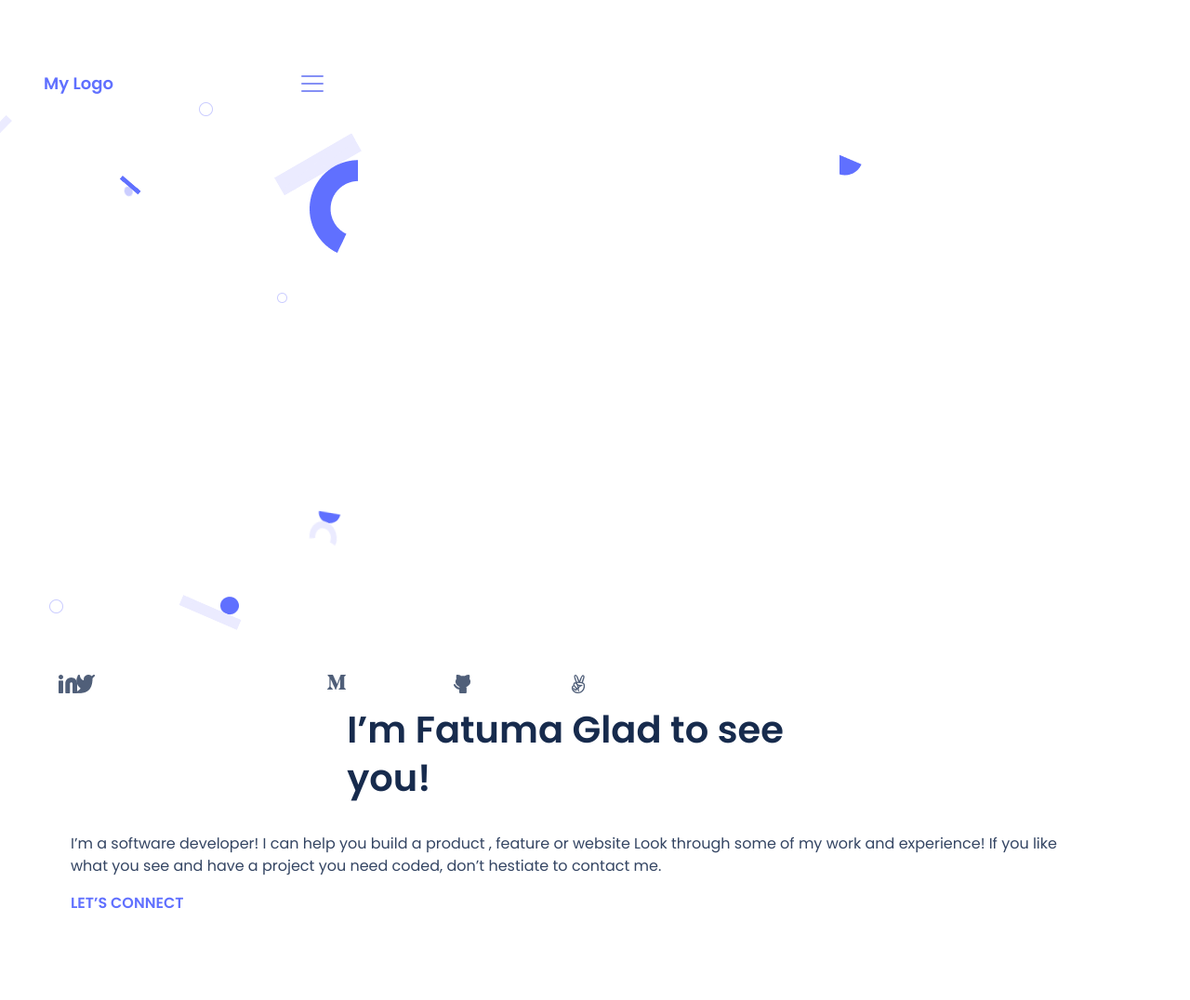
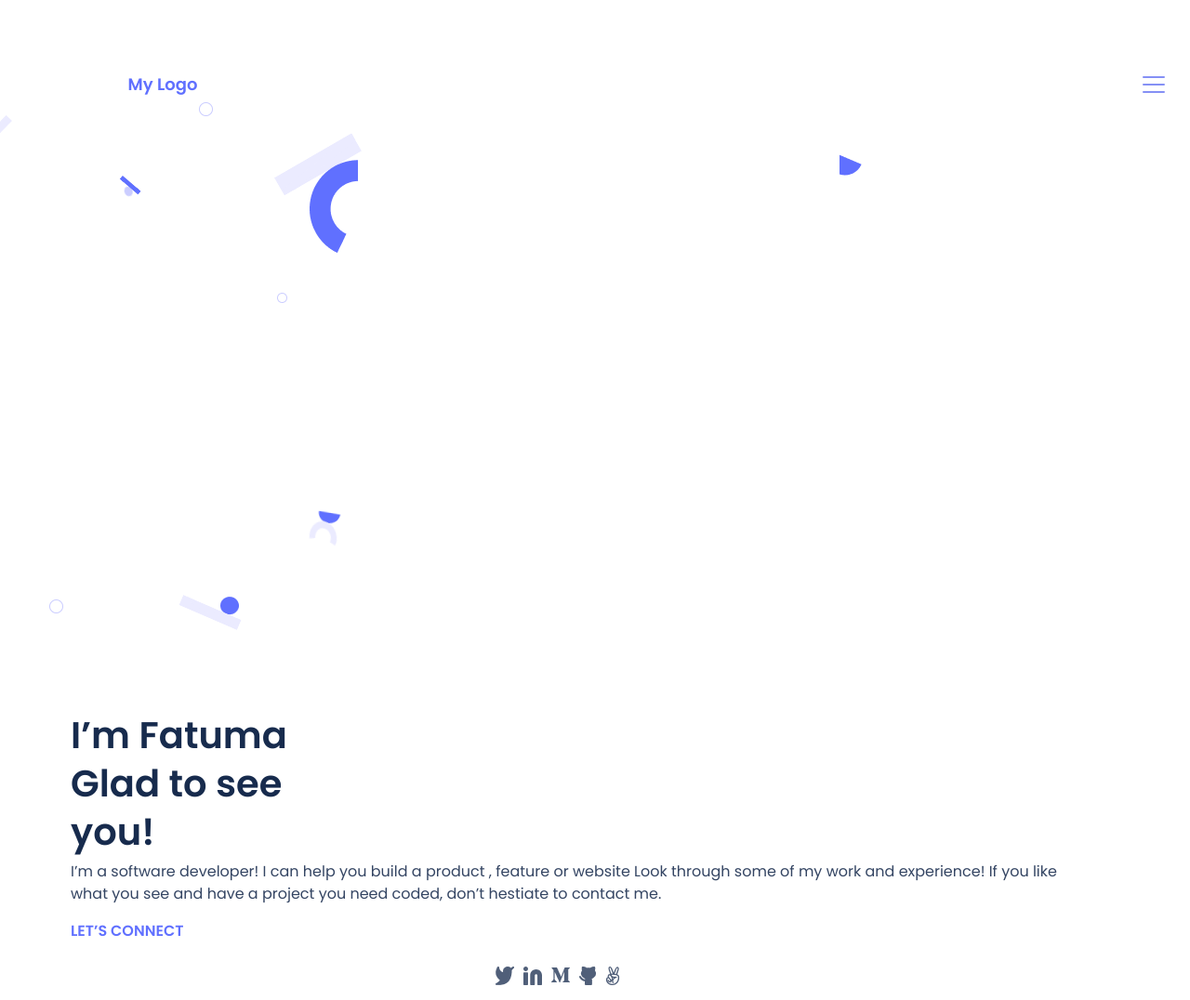
Before and after one commit to frempongdev/portfolio, a website: page index.html in a window 1280 px wide. Shown: the whole page at 93% size. Before the commit the page ends 1046 px from the top, so only its background shows below. Drawn offline with nearby package versions, Linux system fonts and the light colour scheme.

Commit message:
update alignment

```diff
--- a/index.html
+++ b/index.html
@@ -11,13 +11,8 @@
     <link rel="stylesheet" href="styles.css">
     <title>Portfolio</title>
 
-</head>
-<body>
-
     <header>
-    <appbar class="appbar">
-
-        <nav class="appbar  navbar navbar-light fixed-top">
+      <nav class=" navbar navbar-light fixed-top">
         <div class="container-fluid">
           <div class="nav-container">
           <a class="navbar-brand" href="#">My Logo</a>
@@ -45,28 +40,32 @@
           </div>
         </div>
       </nav>
-    </appbar>
   </header>
+
+</head>
+<body>
 
   <div class="main">
   <section class="container">
-      <h1 class="container heading">I’m Fatuma
+    <div class="items-wrapper">
+      <h1 class="heading">I’m Fatuma
       Glad to see <br> you!</h1>
       <p id="p1">I’m a software developer! I can help you build a product , feature or website Look through some of my work and experience! If you like what you see and have a project you need coded, don’t hestiate to contact me.</p>
       <p id="p2">LET’S CONNECT</p>
+    </div>
+     <div class="icon-wrapper">
+        <ul class="socialmedia ">
+            <li><a href="#"><img class="socialmedia icon1"  src="vectors/Vector4.png"></a> </li>
+            <li><a href="#"><img class="socialmedia icon2"  src="vectors/Linkedin icon.svg"></a> </li>
+            <li><a href="#"><img class="socialmedia icon3"  src="vectors/Vector5.png"></a> </li>
+            <li> <a href="#"><img class="socialmedia icon4"  src="vectors/Vector1.png"></a> </li>
+            <li> <a href="#"><img class="socialmedia icon5"  src="vectors/Vector3.png"></a></li>
+       </ul>
 
-    <div class="socialmedia">
-      <ul class="icons">
-         <li><a href="#"><img class="icons icon1"  src="vectors/Vector4.png"></a> </li>
-        <li><a href="#"><img class="icons icon2"  src="vectors/Linkedin icon.svg"></a> </li>
-        <li><a href="#"><img class="icons icon3"  src="vectors/Vector5.png"></a> </li>
-        <li> <a href="#"><img class="icons icon4"  src="vectors/Vector1.png"></a> </li>
-        <li> <a href="#"><img class="icons icon5"  src="vectors/Vector3.png"></a></li>
-
-      </ul>
       </div>
     </section>
   </div>
+
 
 
   <section class="background-images">
--- a/styles.css
+++ b/styles.css
@@ -1,17 +1,13 @@
+/*to prevent zoom on page loading*/
 html * {
   max-height: 1000000px;
 }
 
-.appbar {
-  position: absolute;
-  width: 375px;
-  height: 92px;
-  left: 0;
-  top: 0;
-  display: flex;
+.navbar{
+  margin-top: 5%;
 }
 
-.navbar .nav-container {
+.nav-container {
   margin-left: 10%;
 }
 
@@ -41,13 +37,6 @@ html * {
   border: 0 !important;
 }
 
-.navbar {
-  position: absolute;
-  left: 0;
-  right: 0;
-  top: 44px;
-  bottom: 0;
-}
 
 ul {
   list-style: none;
@@ -81,13 +70,29 @@ ul {
 
 .container {
   display: flex;
+  flex-flow: nowrap;
   flex-direction: column;
   justify-content: center;
   margin-left: 5%;
   margin-right: 10%;
   margin-bottom: 10px;
-  margin-top: 15%;
+  margin-top: 30%;
+  align-items: center;
 }
+.items-wrapper .icon-wrapper{
+  width: 50%;
+}
+
+@media only screen and (max-width: 600px) {
+
+  .container {
+     display: block;
+   }
+   .items-wrapper, .icon-wrapper{
+    width: 100%;
+  }
+
+  }
 
 #p2 {
   display: flex;
@@ -108,50 +113,18 @@ ul {
   margin-left: 0%;
 }
 
-.socialmedia {
+.icon-wrapper{
+  display: flex;
+  flex-direction: row;
   width: 170.17px;
   height: 20px;
 }
+.socialmedia{
+  display: inline-flex;
+   padding: 5px;
 
-.icon1 {
-  position: absolute;
-  left: 6.4%;
-  right: 88.27%;
-  top: 90.81%;
-  bottom: 18.88%;
 }
 
-.icon2 {
-  position: absolute;
-  width: 20px;
-  height: 20px;
-  left: 63px;
-  top: 90.81%;
-}
-
-.icon3 {
-  position: absolute;
-  left: 27.47%;
-  right: 67.2%;
-  top: 90.81%;
-  bottom: 19.21%;
-}
-
-.icon4 {
-  position: absolute;
-  left: 38.13%;
-  right: 57.07%;
-  top: 90.81%;
-  bottom: 18.87%;
-}
-
-.icon5 {
-  position: absolute;
-  left: 48%;
-  right: 48.22%;
-  top: 90.81%;
-  bottom: 18.87%;
-}
 
 h1 {
   width: 327px;
```
Lines whose indentation alone changed are shown as unchanged.
